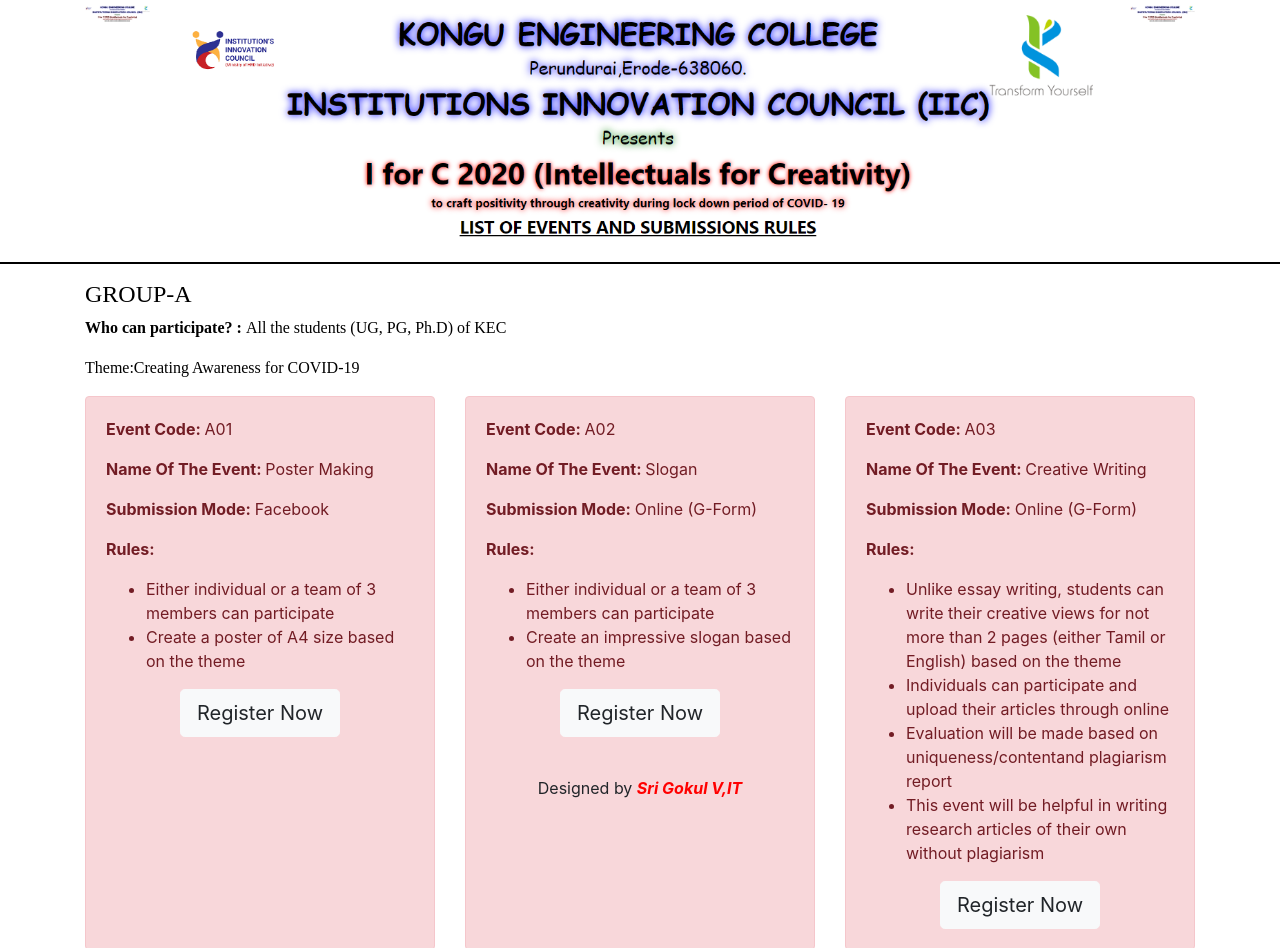
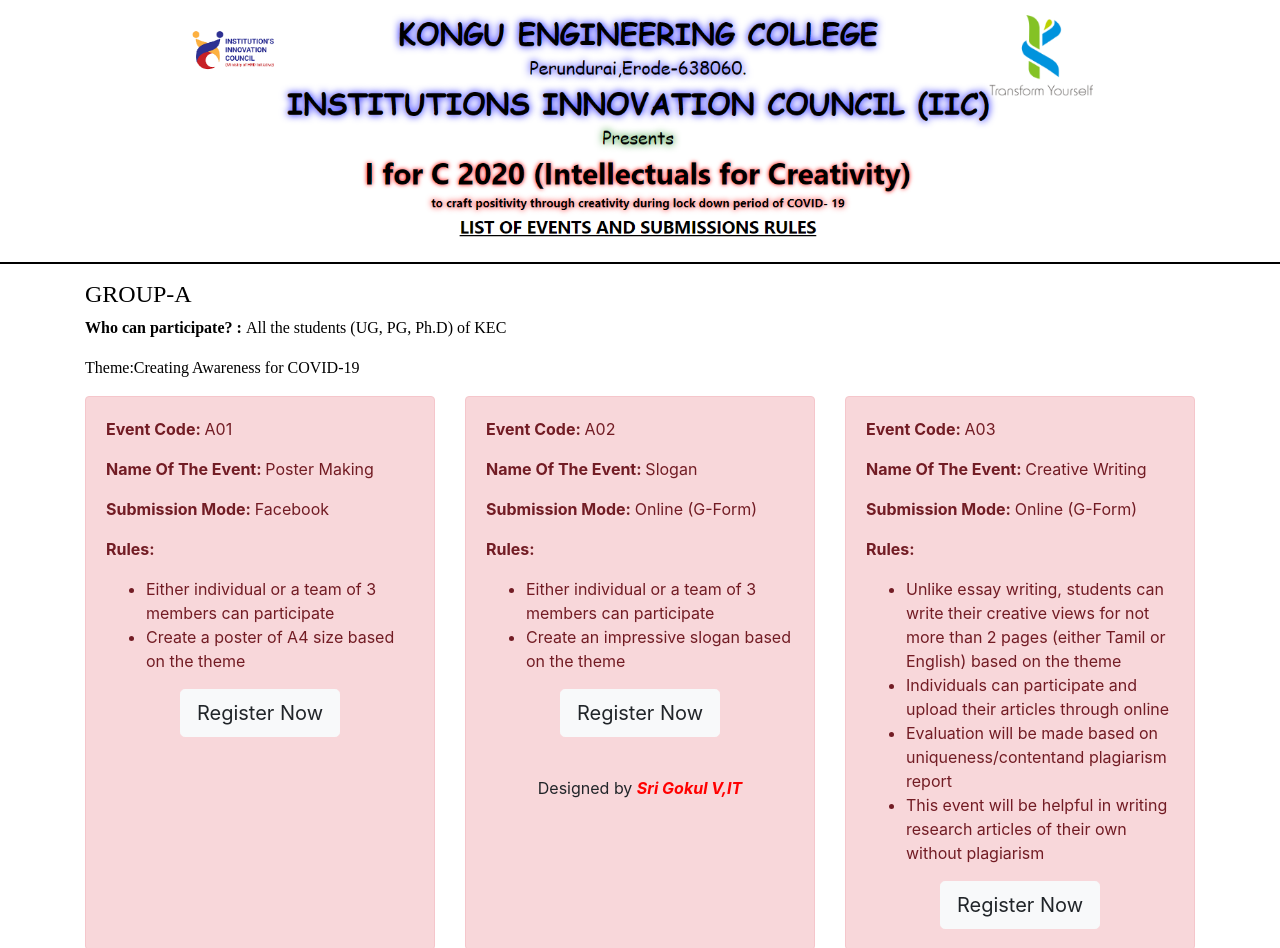
Before and after one commit to iicevents/lockdownevents, a plain HTML site: page index.html in a window 1280 px wide. Shown: the top 948 px of the page. Drawn offline with nearby package versions, Linux system fonts and the light colour scheme.

Commit message:
Update index.html

```diff
--- a/index.html
+++ b/index.html
@@ -19,13 +19,11 @@
 <div class="container">
   <div class="row">
     <div class="col-sm-1">
-		<img src="Screenshot (20).png" alt="MyImg" width="100%">
     </div>
     <div class="col-sm-10">
 	<img src="Screenshot (20).png" alt="MyImg" width="100%">
     </div>
     <div class="col-sm-1">
-	<img src="Screenshot (20).png" alt="MyImg" width="100%">
     </div>
   </div>
 </div>
```
